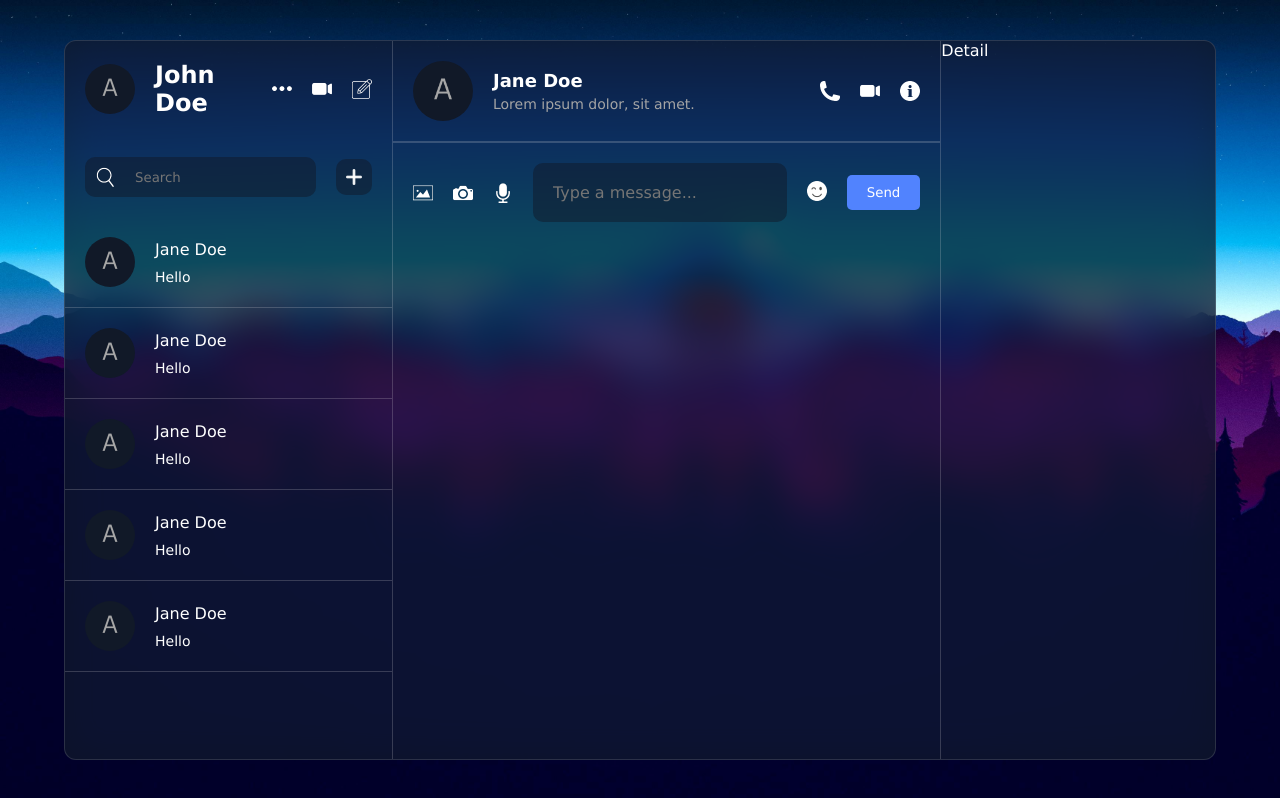
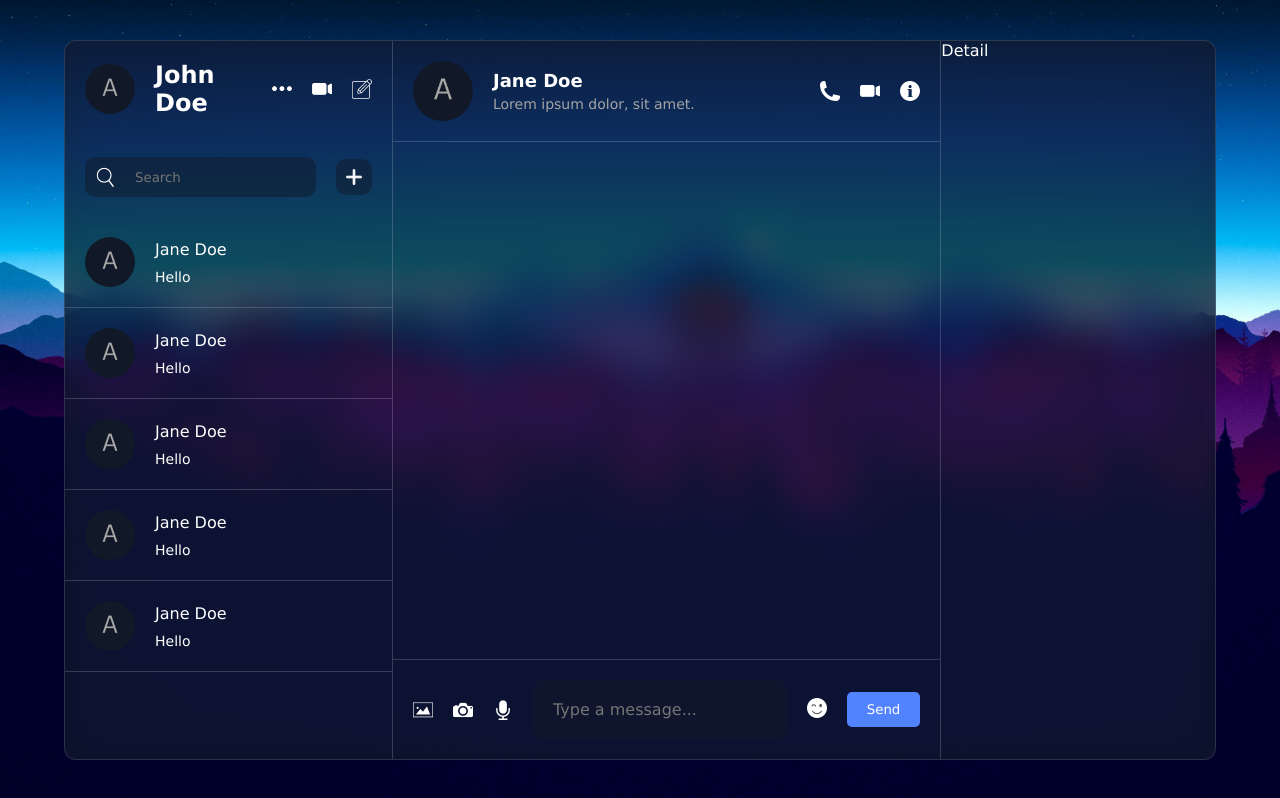
Before and after one commit to brndn-do/react-firebase-chat, a React (Vite) app: page / in a window 1280 px wide. Built offline with nearby package versions, Linux system fonts and the light colour scheme.

Commit message:
Position bottom container and emoji picker

```diff
--- a/src/components/chat/Chat.jsx
+++ b/src/components/chat/Chat.jsx
@@ -36,7 +36,9 @@
         <input type="text" value={text} placeholder="Type a message..." onChange={e => setText(e.target.value)}/>
         <div className="emoji">
           <img src="/emoji.png" alt="" onClick={() => setOpen(prev => !prev)}/>
-          <EmojiPicker open={open} onEmojiClick={handleEmoji}/>
+          <div className="emojiPicker">
+            <EmojiPicker open={open} onEmojiClick={handleEmoji}/>
+          </div>
         </div>
         <button className="sendButton">Send</button>
       </div>
--- a/src/components/chat/chat.css
+++ b/src/components/chat/chat.css
@@ -4,6 +4,9 @@
   border-right: 1px solid #dddddd35;
 
   height: 100%;
+
+  display: flex;
+  flex-direction: column;
 
   .top {
     padding: 20px;
@@ -54,7 +57,8 @@
   }
 
   .center {
-
+    flex: 1;
+    padding: 20px;
   }
 
   .bottom {
@@ -64,6 +68,7 @@
     justify-content: space-between;
     border-top: 1px solid #dddddd35;
     gap: 20px;
+    /* margin-top: auto */
 
     .icons {
       display: flex;
@@ -87,6 +92,15 @@
       font-size: 16px;
     }
 
+    .emoji {
+      position: relative;
+      .emojiPicker {
+        position: absolute;
+        bottom: 50px;
+        left: 0;
+      }
+    }
+
     .sendButton {
       background-color: #5183fe;
       color: white;
```
